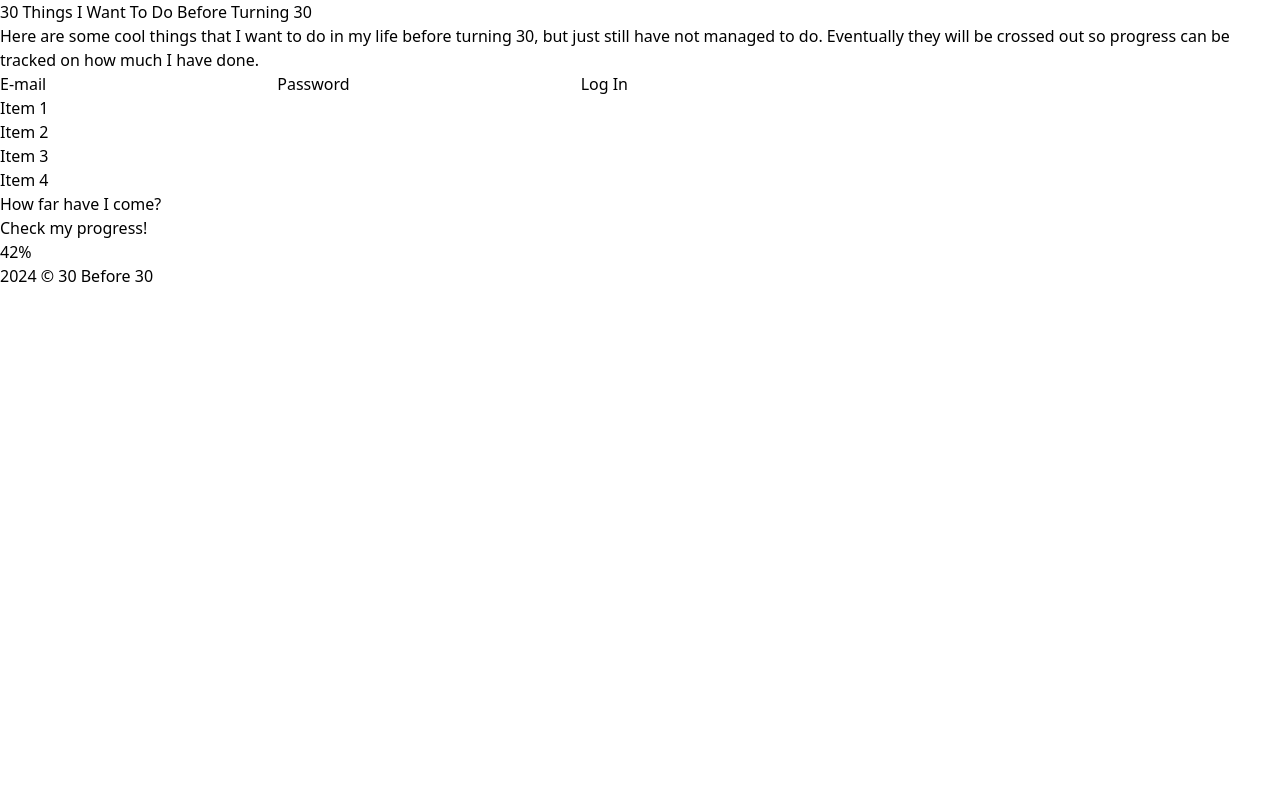
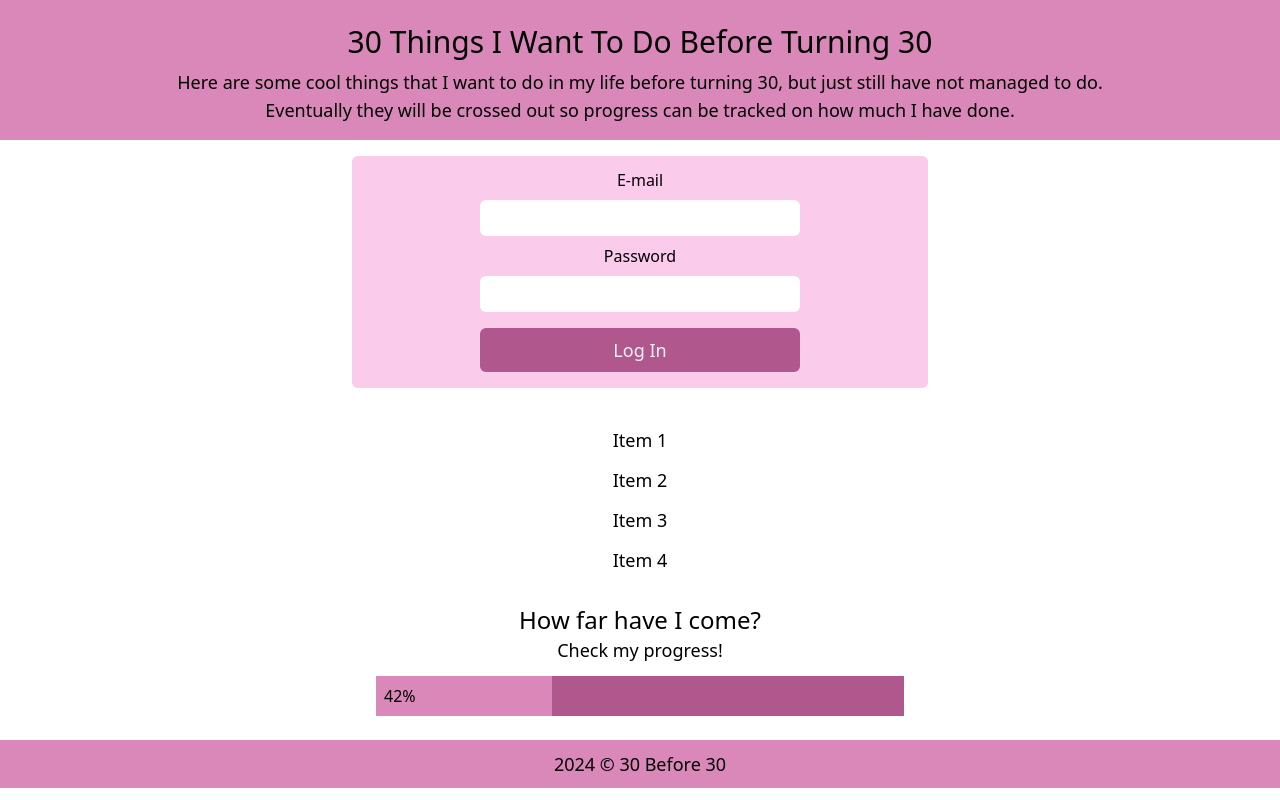
Before and after one commit to laasma-p/30-before-30-frontend, a React (Vite) app: page / in a window 1280 px wide. Built offline with nearby package versions, Linux system fonts and the light colour scheme.

Commit message:
add classes to style components

```diff
--- a/src/Footer.jsx
+++ b/src/Footer.jsx
@@ -2,8 +2,8 @@
   const year = new Date().getFullYear();
 
   return (
-    <footer>
-      <p>{year} &copy; 30 Before 30</p>
+    <footer className="transition-all bg-pink dark:bg-hot-pink dark:text-white flex flex-col items-center justify-center text-center py-2 sm:py-2.5">
+      <p className="text-md lg:text-lg">{year} &copy; 30 Before 30</p>
     </footer>
   );
 };
--- a/src/Header.jsx
+++ b/src/Header.jsx
@@ -1,8 +1,10 @@
 const Header = () => {
   return (
-    <header>
-      <h1>30 Things I Want To Do Before Turning 30</h1>
-      <p>
+    <header className="transition-all bg-pink dark:bg-hot-pink dark:text-white flex flex-col justify-center items-center text-center">
+      <h1 className="w-10/12 text-2xl md:w-9/12 lg:text-3xl px-3 pt-6 pb-2">
+        30 Things I Want To Do Before Turning 30
+      </h1>
+      <p className="w-10/12 text-md md:w-9/12 lg:text-lg px-2 pb-4">
         Here are some cool things that I want to do in my life before turning
         30, but just still have not managed to do. Eventually they will be
         crossed out so progress can be tracked on how much I have done.
--- a/src/List.jsx
+++ b/src/List.jsx
@@ -2,8 +2,8 @@
 
 const List = () => {
   return (
-    <div>
-      <ul>
+    <div className="mx-3 mt-6 mb-4 flex justify-center items-center dark:text-white">
+      <ul className="flex flex-col justify-center items-center">
         <ListItem>Item 1</ListItem>
         <ListItem>Item 2</ListItem>
         <ListItem>Item 3</ListItem>
--- a/src/ListItem.jsx
+++ b/src/ListItem.jsx
@@ -1,5 +1,9 @@
 const ListItem = ({ children }) => {
-  return <li>{children}</li>;
+  return (
+    <li className="py-1.5 px-4 text-lg text-center w-full sm:max-w-sm flex justify-center">
+      {children}
+    </li>
+  );
 };
 
 export default ListItem;
--- a/src/Login.jsx
+++ b/src/Login.jsx
@@ -1,13 +1,27 @@
 const Login = () => {
   return (
-    <div>
-      <div>
-        <form>
-          <label htmlFor="email">E-mail</label>
-          <input id="email" type="email" />
-          <label htmlFor="email">Password</label>
-          <input id="password" type="password" />
-          <button>Log In</button>
+    <div className="flex flex-col transition-all justify-center items-center">
+      <div className="transition-all bg-light-pink w-10/12 sm:max-w-xl mx-auto mt-4 mb-2 rounded-md">
+        <form className="flex flex-col justify-center items-center pt-1 pb-4">
+          <label htmlFor="email" className="block my-2 text-md">
+            E-mail
+          </label>
+          <input
+            id="email"
+            type="email"
+            className="w-full rounded-md max-w-xs py-1.5 px-2 focus:outline-hot-pink text-md"
+          />
+          <label htmlFor="email" className="block my-2 text-md">
+            Password
+          </label>
+          <input
+            id="password"
+            type="password"
+            className="w-full rounded-md max-w-xs py-1.5 px-2 focus:outline-hot-pink text-md"
+          />
+          <button className="bg-hot-pink hover:bg-pink text-white hover:text-black dark:bg-pink dark:hover:bg-hot-pink dark:hover:text-black w-full text-lg max-w-xs px-1.5 py-2 rounded-md mt-4">
+            Log In
+          </button>
         </form>
       </div>
     </div>
--- a/src/ProgressBar.jsx
+++ b/src/ProgressBar.jsx
@@ -1,12 +1,14 @@
 const ProgressBar = () => {
   return (
-    <div>
-      <h2>How far have I come?</h2>
-      <p>Check my progress!</p>
-      <div>
-        <div>
-          <div>
-            <div>42%</div>
+    <div className="transition-all flex flex-col text-center px-2 my-6">
+      <h2 className="text-xl lg:text-2xl dark:text-white">
+        How far have I come?
+      </h2>
+      <p className="text-md lg:text-lg dark:text-white">Check my progress!</p>
+      <div className="flex justify-center items-center w-full sm:max-w-xl mx-auto">
+        <div className="bg-hot-pink h-10 mt-3 w-11/12">
+          <div className="bg-pink h-10 pl-2 w-4/12 flex items-center text-md">
+            42%
           </div>
         </div>
       </div>
```
